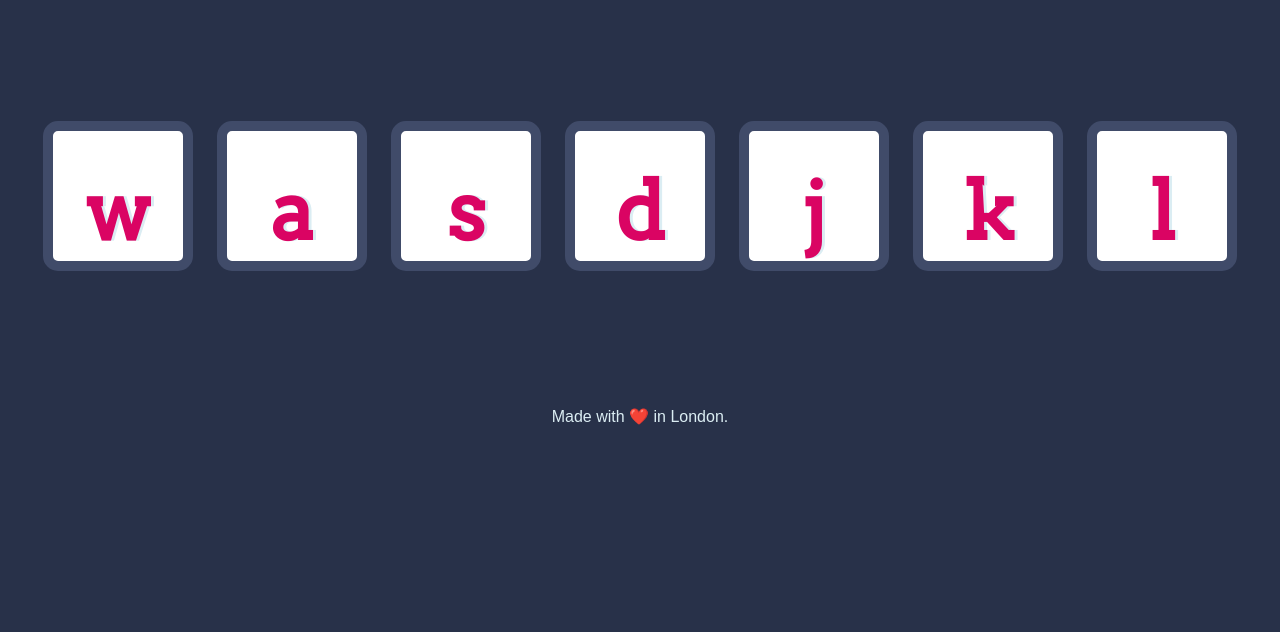
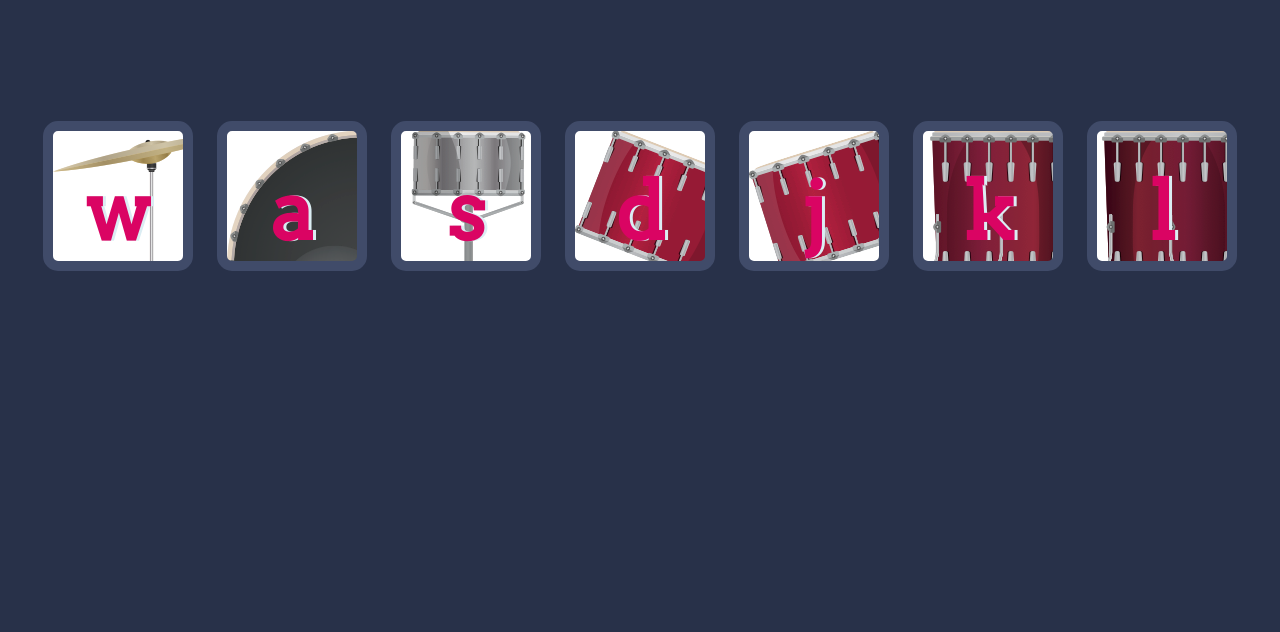
Before and after one commit to AkshayBenny/drumn_kit_expt, a plain HTML site: page index.html in a window 1280 px wide. Shown: the part 168-800 px from the top of the page. Drawn offline with Linux system fonts and the light colour scheme.

Commit message:
images added

```diff
--- a/index.html
+++ b/index.html
@@ -11,7 +11,7 @@
 
 <body>
 
-  <h1 id="title">Drum 🥁 Kit</h1>
+  <h1 id="title">Drum Kit</h1>
   <div class="set">
     <button class="w drum">w</button>
     <button class="a drum">a</button>
@@ -23,9 +23,7 @@
   </div>
 
 
-  <footer>
-    Made with ❤️ in London.
-  </footer>
+
   <script src="index.js"></script>
 </body>
 
--- a/index.js
+++ b/index.js
@@ -1,5 +1,27 @@
 
 
 for (var i = 0; i < document.querySelectorAll(".drum").length; i++) {
-    document.querySelectorAll(".drum")[i].addEventListener("click", function() {alert("I got clicked");});
+    document.querySelectorAll(".drum")[i].addEventListener("click", function() {
+
+
+    });
 }
+
+
+
+
+
+
+
+
+
+
+
+
+
+
+
+
+
+var audio = new Audio("sounds/tom-1.mp3");
+        audio.play();
--- a/styles.css
+++ b/styles.css
@@ -17,31 +17,38 @@ footer {
 }
 
 .w {
-
+ background-image: url("images/crash.png");
+ background-position: cover;
 }
 
 .a {
-
+  background-image: url("images/kick.png");
+  background-position: cover;
 }
 
 .s {
-
+  background-image: url("images/snare.png");
+  background-position: cover;
 }
 
 .d {
-
+  background-image: url("images/tom1.png");
+  background-position: cover;
 }
 
 .j {
-
+  background-image: url("images/tom2.png");
+  background-position: cover;
 }
 
 .k {
-
+  background-image: url("images/tom3.png");
+  background-position: cover;
 }
 
 .l {
-
+  background-image: url("images/tom4.png");
+  background-position: cover;
 }
 
 .set {
```
